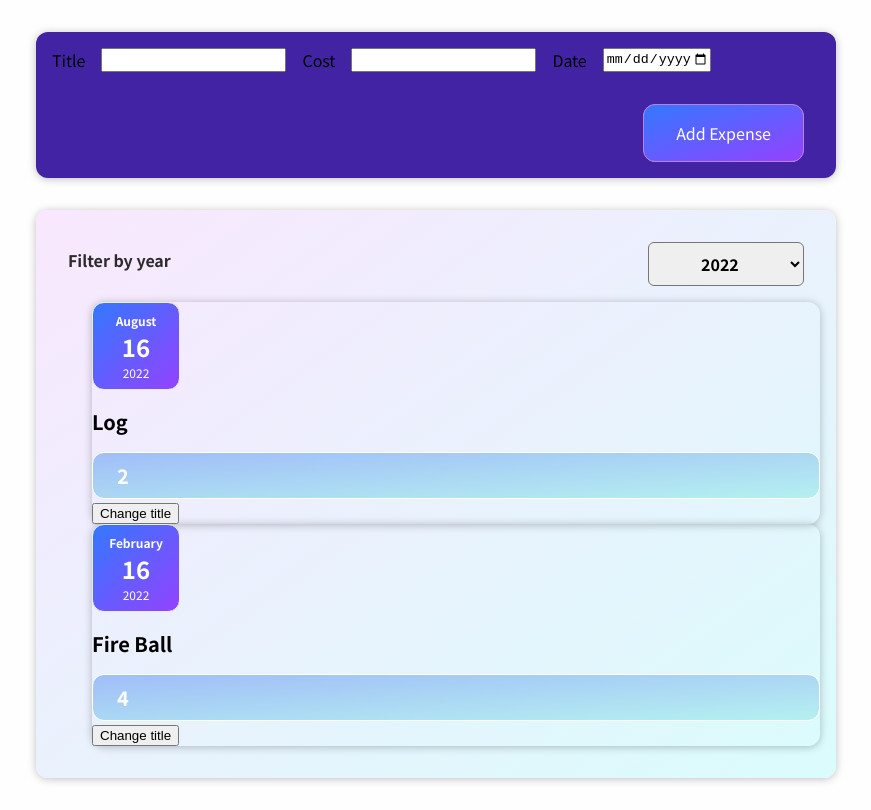
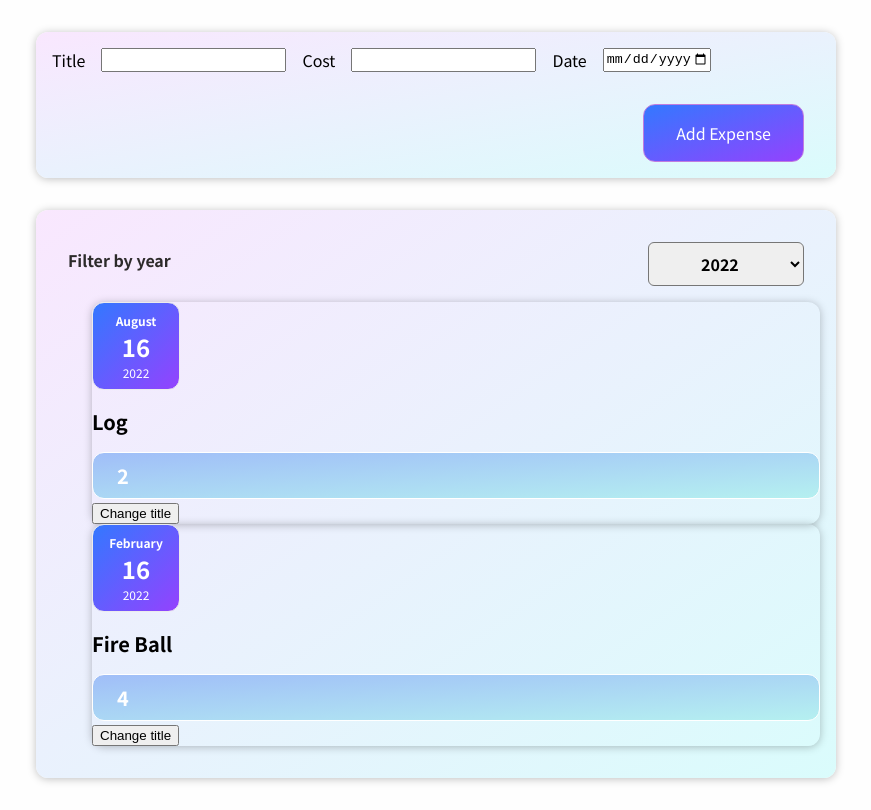
Before and after one commit to AndrewPrud/args-react, a React (Create React App) app in the folder 01-starting-setup/: page / in a window 1280 px wide. Shown: the whole page, without its empty margins (204-1075 px from the left). Built offline with nearby package versions, Linux system fonts and the light colour scheme.

Commit message:
colorchange

```diff
--- a/01-starting-setup/src/componets/newExpense/NewExpense.css
+++ b/01-starting-setup/src/componets/newExpense/NewExpense.css
@@ -1,5 +1,5 @@
 .new-expense {
-    background-color: #4123a3;
+    background-image: linear-gradient(to bottom right, #F9E7FE, #DAfCFC);
     padding: 1rem;
     margin: 2rem auto;
     width: 50rem;
@@ -34,5 +34,5 @@
 
   .new-expense button.alternative:hover,
   .new-expense button.alternative:active {
-    background-color: linear-gradient(to bottom right, #8A2EFF, #CCE0FF);
+    background-image: linear-gradient(to bottom right, #8A2EFF, #CCE0FF);
   }
```
